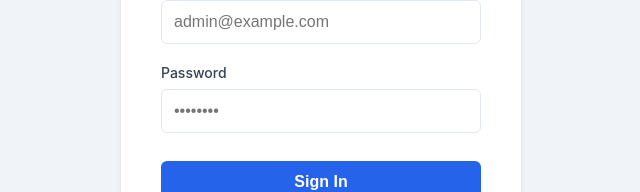
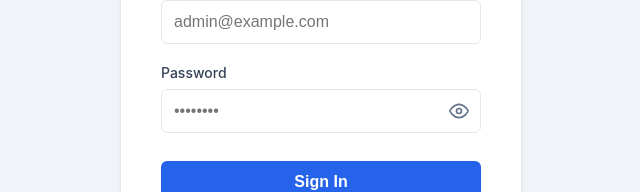
Before and after one commit to brettoak/SvcWatch, a Vue app in the folder frontend/: page /login in a window 1280 px wide. Shown: the part 359-551 px from the top of the page, without its empty margins (319-959 px from the left). Built offline with nearby package versions, Linux system fonts and the light colour scheme; the HTML template or start-up script is replaced by a standard one.

Commit message:
Update Login.vue

```diff
--- a/frontend/src/views/Login.vue
+++ b/frontend/src/views/Login.vue
@@ -11,6 +11,11 @@ const email = ref('')
 const password = ref('')
 const error = ref('')
 const isLoading = ref(false)
+const showPassword = ref(false)
+
+const togglePassword = () => {
+  showPassword.value = !showPassword.value
+}
 
 const handleLogin = async () => {
   if (!email.value || !password.value) {
@@ -72,13 +77,58 @@ const handleLogin = async () => {
 
         <div class="form-group">
           <label for="password">Password</label>
+          <div class="password-input-wrapper">
             <input
               id="password"
               v-model="password"
-            type="password"
+              :type="showPassword ? 'text' : 'password'"
               placeholder="••••••••"
               :disabled="isLoading"
             />
+            <button
+              type="button"
+              class="toggle-password"
+              @click="togglePassword"
+              :disabled="isLoading"
+              tabindex="-1"
+            >
+              <svg
+                v-if="showPassword"
+                xmlns="http://www.w3.org/2000/svg"
+                width="20"
+                height="20"
+                viewBox="0 0 24 24"
+                fill="none"
+                stroke="currentColor"
+                stroke-width="2"
+                stroke-linecap="round"
+                stroke-linejoin="round"
+              >
+                <path d="M9.88 9.88l-3.29-3.29m7.53 7.53l3.29 3.29M3 3l18 18" />
+                <path
+                  d="M10.12 10.12a3 3 0 0 0 3.76 3.76M14.73 9.27A3 3 0 0 0 12.03 7.27"
+                />
+                <path
+                  d="M19.62 12.58a10.63 10.63 0 0 0-4-6.35M16.27 16.27A10.75 10.75 0 0 1 12 18c-4.14 0-7.79-2.51-9.38-6.16"
+                />
+              </svg>
+              <svg
+                v-else
+                xmlns="http://www.w3.org/2000/svg"
+                width="20"
+                height="20"
+                viewBox="0 0 24 24"
+                fill="none"
+                stroke="currentColor"
+                stroke-width="2"
+                stroke-linecap="round"
+                stroke-linejoin="round"
+              >
+                <path d="M1 12s4-8 11-8 11 8 11 8-4 8-11 8-11-8-11-8z" />
+                <circle cx="12" cy="12" r="3" />
+              </svg>
+            </button>
+          </div>
         </div>
 
         <div v-if="error" class="error-message">
@@ -152,7 +202,36 @@ const handleLogin = async () => {
   border: 1px solid #e2e8f0;
   border-radius: 6px;
   font-size: 1rem;
+  width: 100%;
   transition: border-color 0.2s, box-shadow 0.2s;
+}
+
+.password-input-wrapper {
+  position: relative;
+  display: flex;
+  align-items: center;
+}
+
+.password-input-wrapper input {
+  padding-right: 2.5rem;
+}
+
+.toggle-password {
+  position: absolute;
+  right: 0.75rem;
+  background: none;
+  border: none;
+  padding: 0;
+  cursor: pointer;
+  color: #64748b;
+  display: flex;
+  align-items: center;
+  justify-content: center;
+  transition: color 0.2s;
+}
+
+.toggle-password:hover:not(:disabled) {
+  color: #2563eb;
 }
 
 .form-group input:focus {
```
Lines whose indentation alone changed are shown as unchanged.
